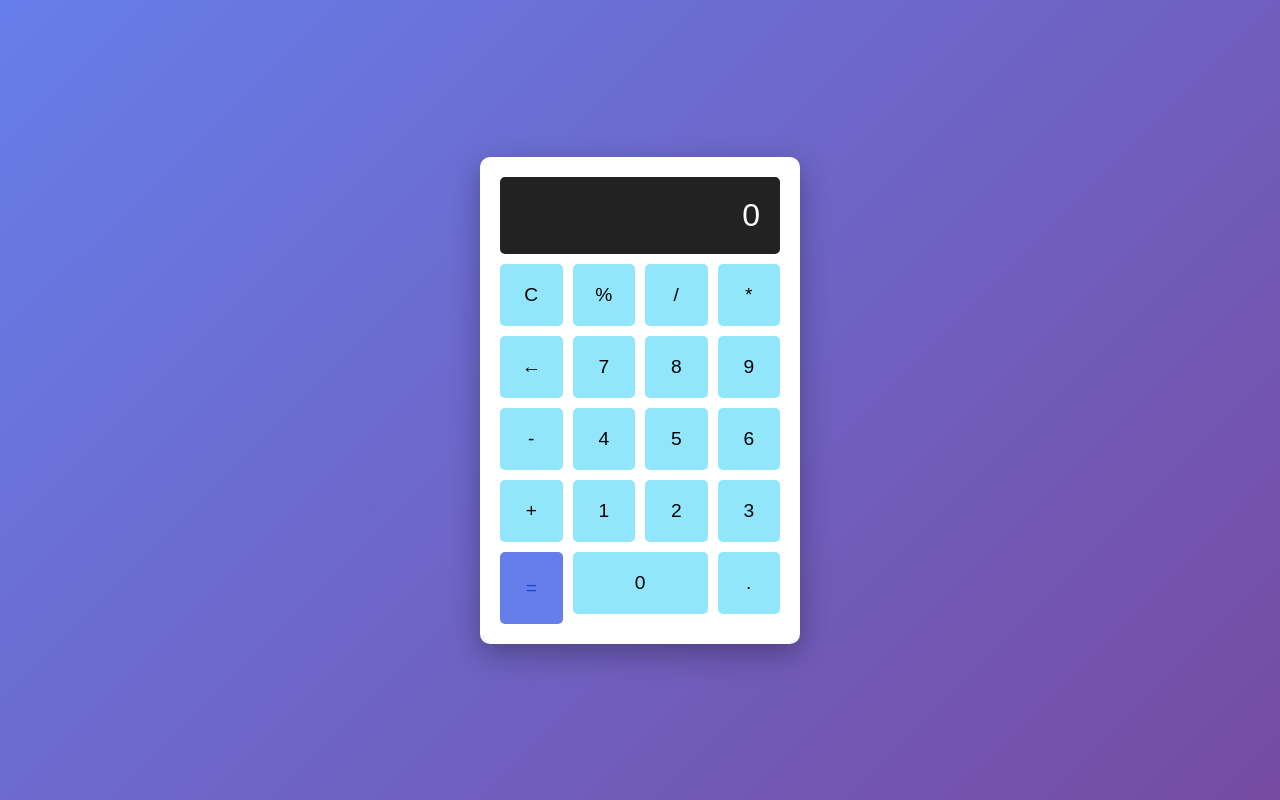
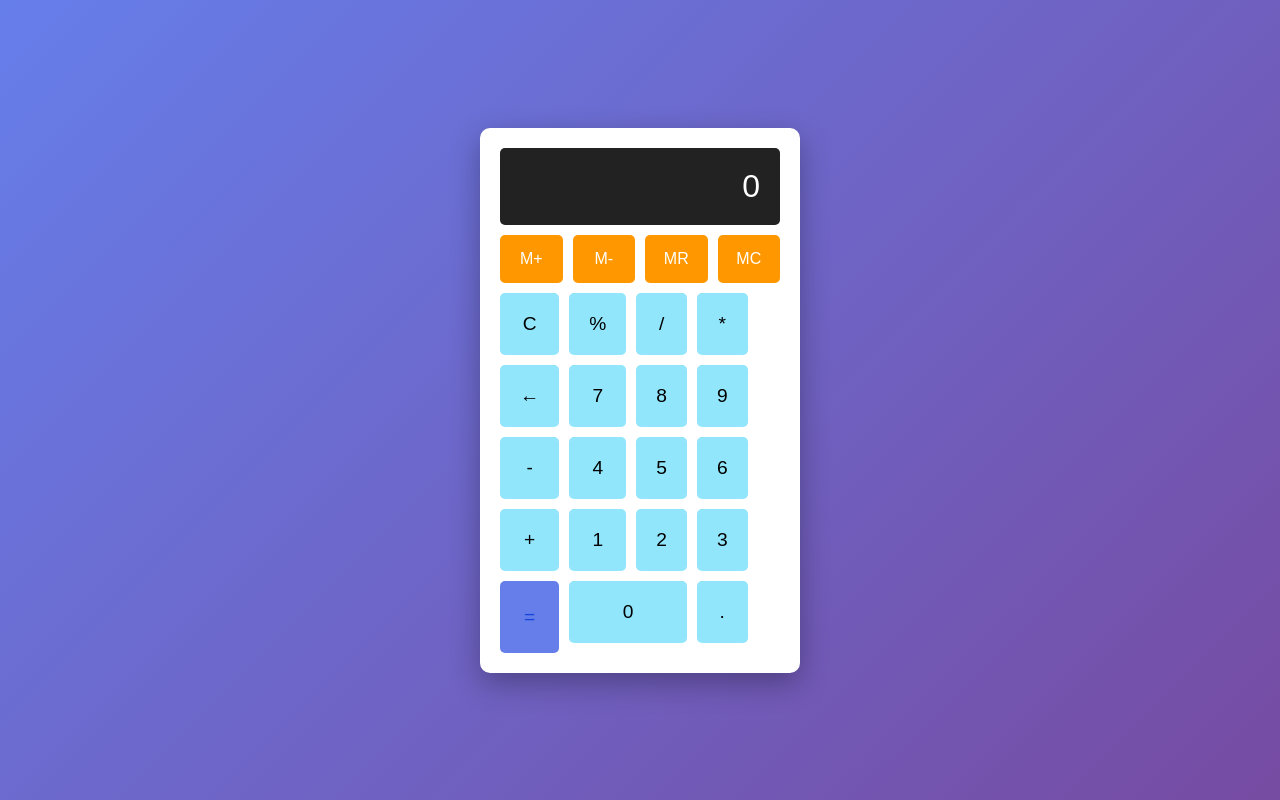
Before and after one commit to rui1024-hub/calculator-app, a plain HTML site: page index.html in a window 1280 px wide. Drawn offline with Linux system fonts and the light colour scheme.

Commit message:
Add memory buttons UI

```diff
--- a/index.html
+++ b/index.html
@@ -9,6 +9,14 @@
 <body>
     <div class="calculator">
         <div class="display" id="display">0</div>
+        <div class="memory-buttons">
+        <button onclick="memoryAdd()" class="memory-btn">M+</button>
+        <button onclick="memorySubtract()" class="memory-btn">M-</button>
+        <button onclick="memoryRecall()" class="memory-btn">MR</button>
+        <button onclick="memoryClear()" class="memory-btn">MC</button>
+    </div>
+
+    <div class="buttons">
         <div class="buttons">
             <button onclick="clearDisplay()">C</button>
             <button onclick="calculatePercentage()">%</button>
--- a/style.css
+++ b/style.css
@@ -70,3 +70,28 @@ button:active {
 .zero {
     grid-column: span 2;
 }
+.memory-buttons {
+    display: grid;
+    grid-template-columns: repeat(4, 1fr);
+    gap: 10px;
+    margin-bottom: 10px;
+}
+
+.memory-btn {
+    padding: 15px;
+    font-size: 1em;
+    background: #ff9800;
+    color: white;
+    border: none;
+    border-radius: 5px;
+    cursor: pointer;
+    transition: all 0.3s;
+}
+
+.memory-btn:hover {
+    background: #f57c00;
+}
+
+.memory-btn:active {
+    transform: scale(0.95);
+}
```
